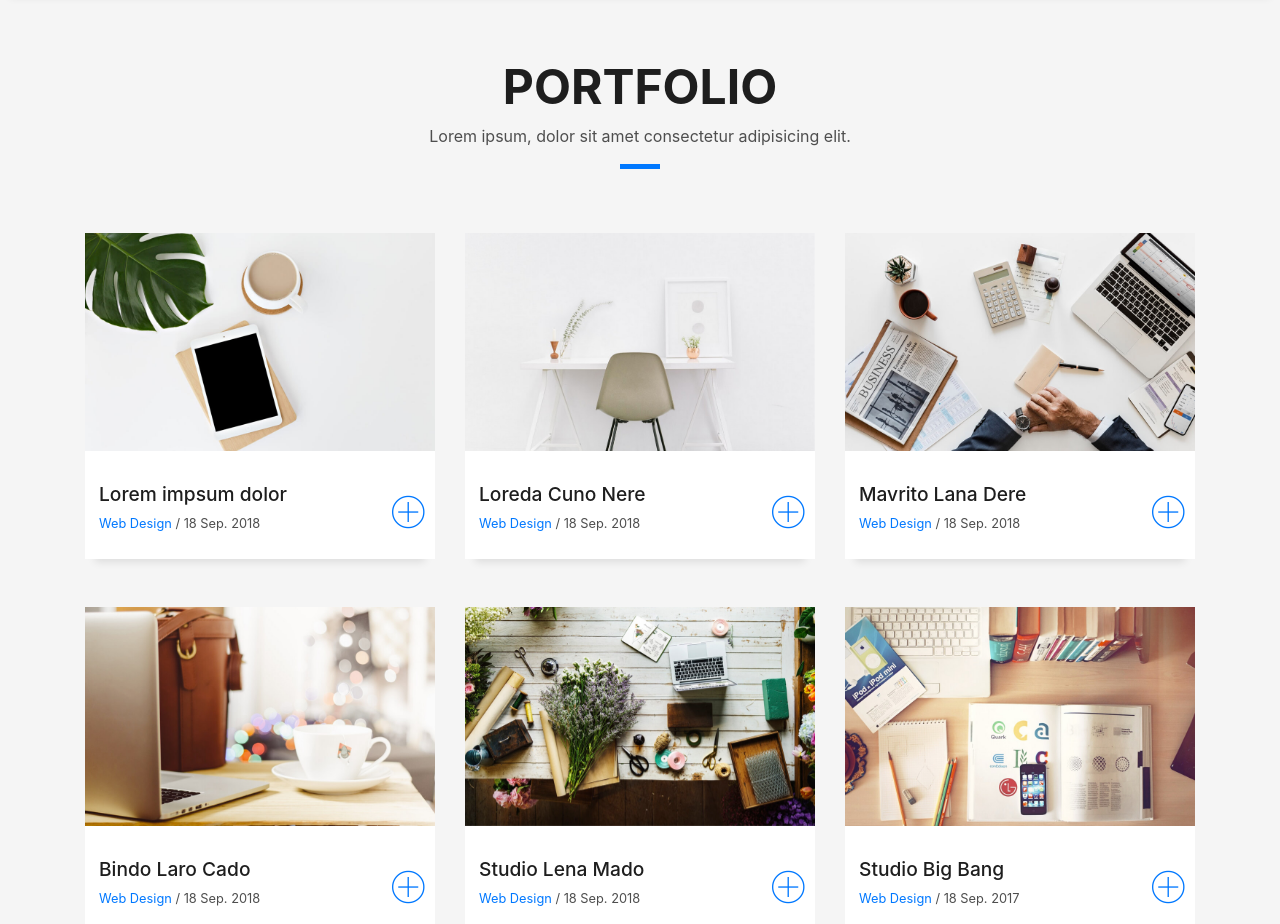
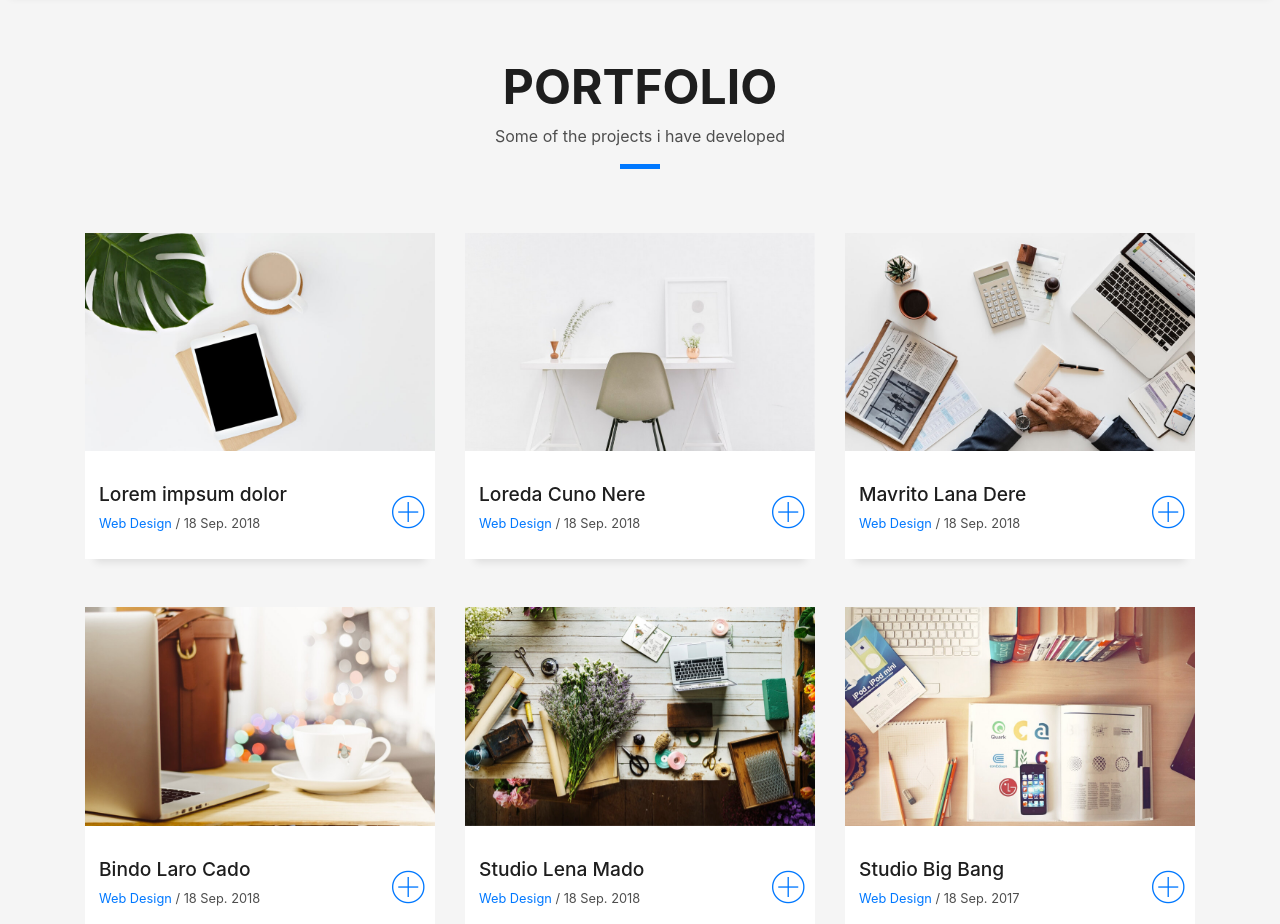
Before and after one commit to JucaGT/Portafolio, a plain HTML site: page index.html in a window 1280 px wide. Shown: the part 3020-3944 px from the top of the page. Drawn offline with Linux system fonts and the light colour scheme; files whose address does not match are found by name.

Commit message:
Edición de index

```diff
--- a/index.html
+++ b/index.html
@@ -324,7 +324,7 @@
               Portfolio
             </h3>
             <p class="subtitle-a">
-              Lorem ipsum, dolor sit amet consectetur adipisicing elit.
+              Some of the projects i have developed
             </p>
             <div class="line-mf"></div>
           </div>
```
